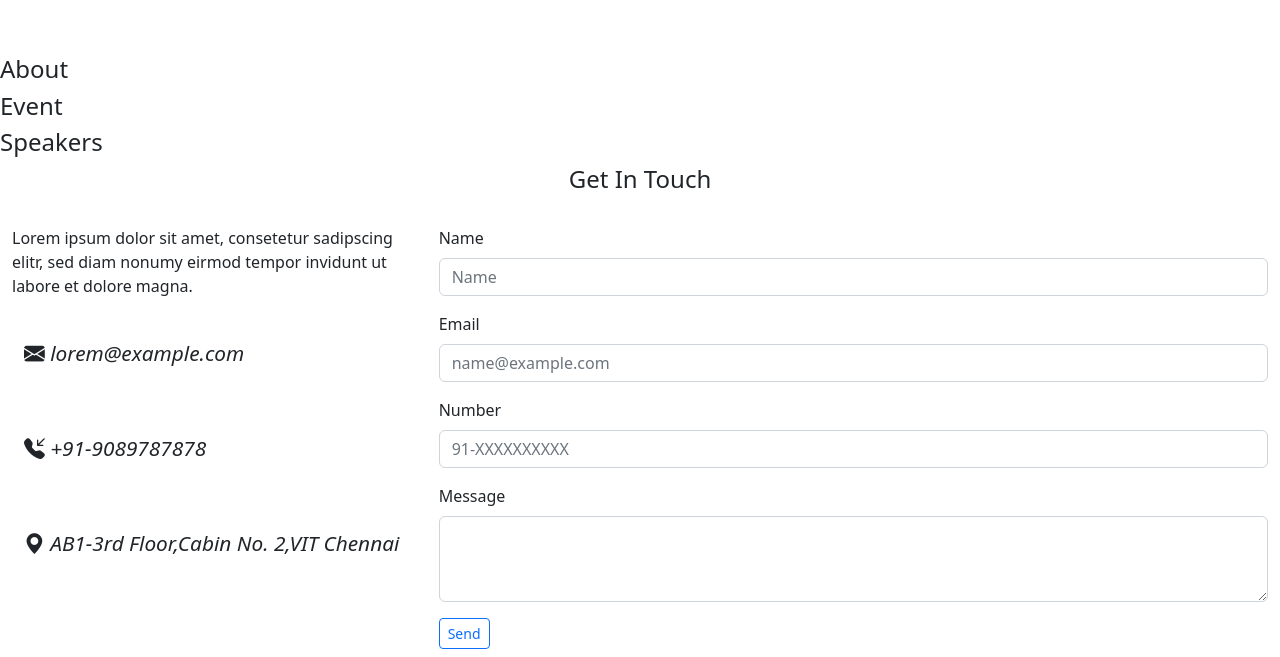
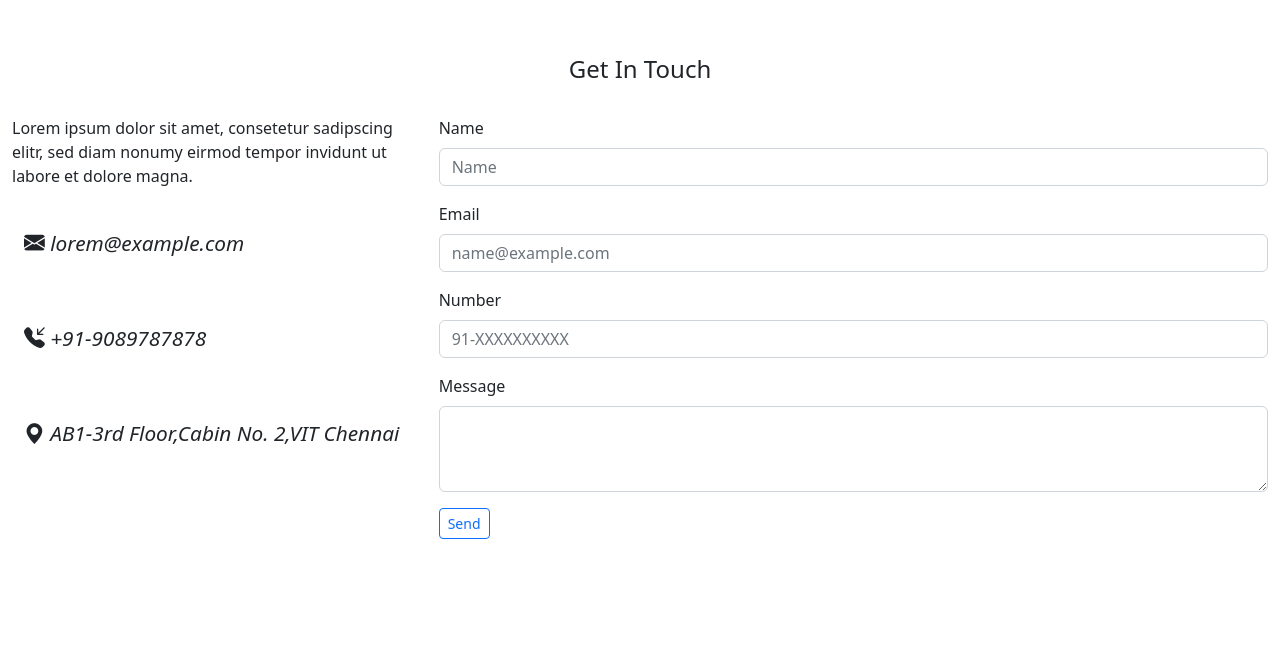
Before and after one commit to Reuben-Stephen-John/VITC-Research-Conference, a plain HTML site: page project/index.html in a window 1280 px wide. Shown: the part 966-1623 px from the top of the page. After the commit the page ends 1513 px from the top, so only its background shows below. Drawn offline with nearby package versions, Linux system fonts and the light colour scheme.

Commit message:
merging two other branches

```diff
--- a/project/index.html
+++ b/project/index.html
@@ -80,19 +80,16 @@
 
   <!--About-->
   <section id="about">
-    <h4 class="check">About</h4>
   </section>
   <!--/About-->
 
   <!--Event-->
   <section id="event">
-    <h4>Event</h4>
   </section>
   <!--/Event-->
 
   <!--Speakers-->
   <section id="speakers">
-    <h4>Speakers</h4>
   </section>
   <!--/Speakers-->
 
```
